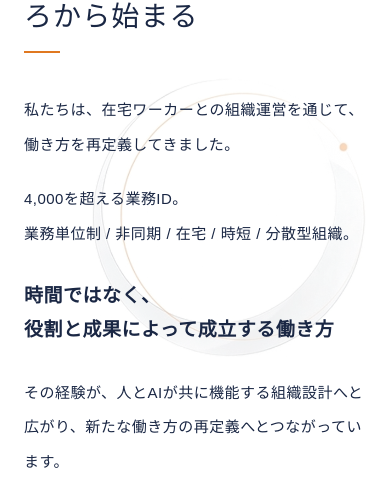
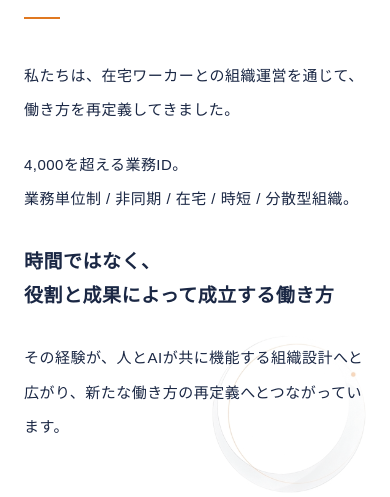
Before and after one commit to snscreativ/pwslab-site, a Next.js app: page / in a window 390 px wide. Shown: the part 1500-1997 px from the top of the page. Built offline with nearby package versions, Linux system fonts and the light colour scheme.

Commit message:
レスポンシブでの画像の大きさ調整

```diff
--- a/styles/top.css
+++ b/styles/top.css
@@ -346,9 +346,12 @@ p.p-top-philosophy__highlight {
     gap: 1rem;
   }
 
-  .p-top-hero__graphic,
   .p-top-hero__body {
     width: 100%;
+  }
+
+  .p-top-hero__graphic {
+    width: clamp(320px, 65%, 450px);
   }
 
   .p-top-hero__body {
@@ -376,9 +379,17 @@ p.p-top-philosophy__highlight {
     text-align: center;
   }
 
+  .p-top-problem__graphic {
+    width: clamp(150px, 45%, 350px);
+  }
+
   .p-top-philosophy__graphic {
     opacity: 0.4;
-    width: 80%;
+    width: clamp(150px, 45%, 350px);
+    top: auto;
+    bottom: -3rem;
+    right: 0;
+    transform: unset;
   }
 
   .c-section-heading__lead {
@@ -408,10 +419,6 @@ p.p-top-philosophy__highlight {
 @media (max-width: 550px) {
   .p-top-problem__body {
     max-width: 22rem;
-  }
-
-  .p-top-problem__graphic {
-    width: 100%;
   }
 
   .p-top-problem__line {
```
